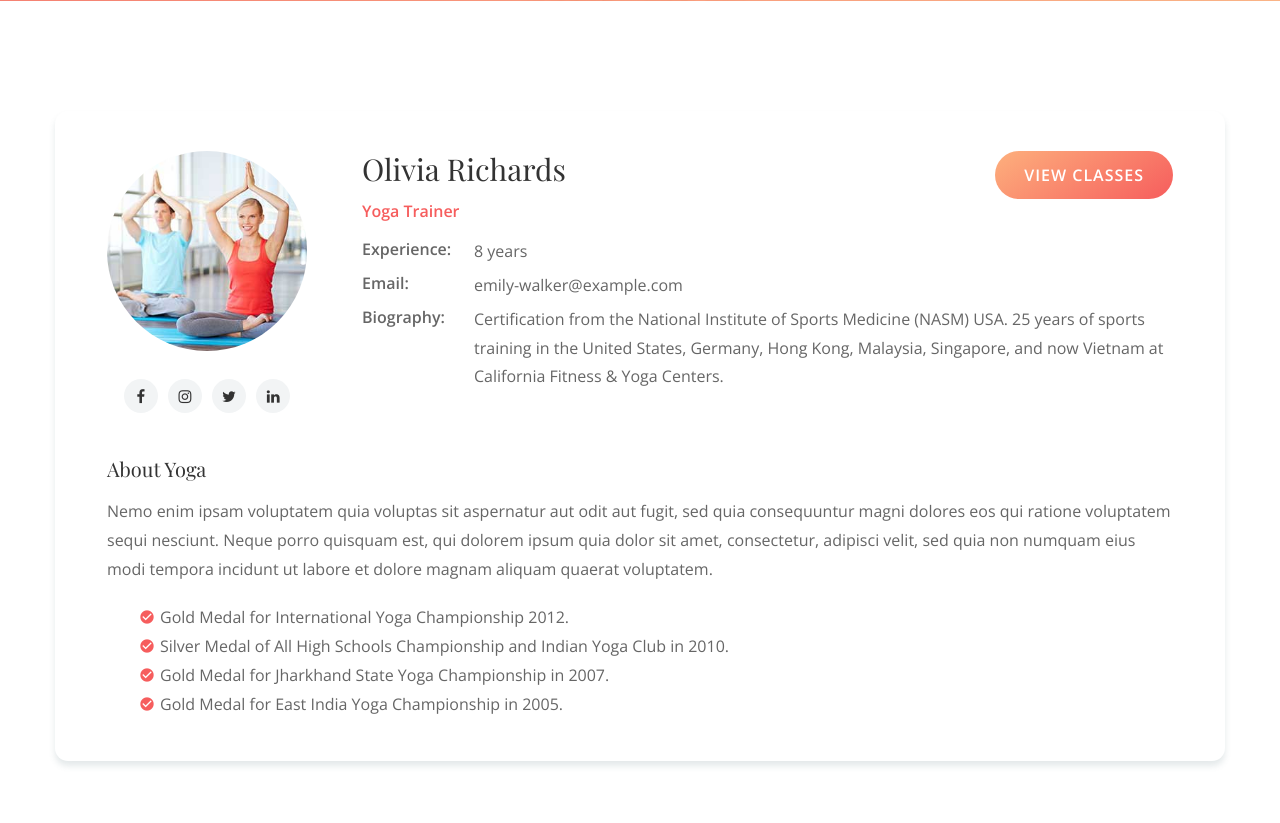
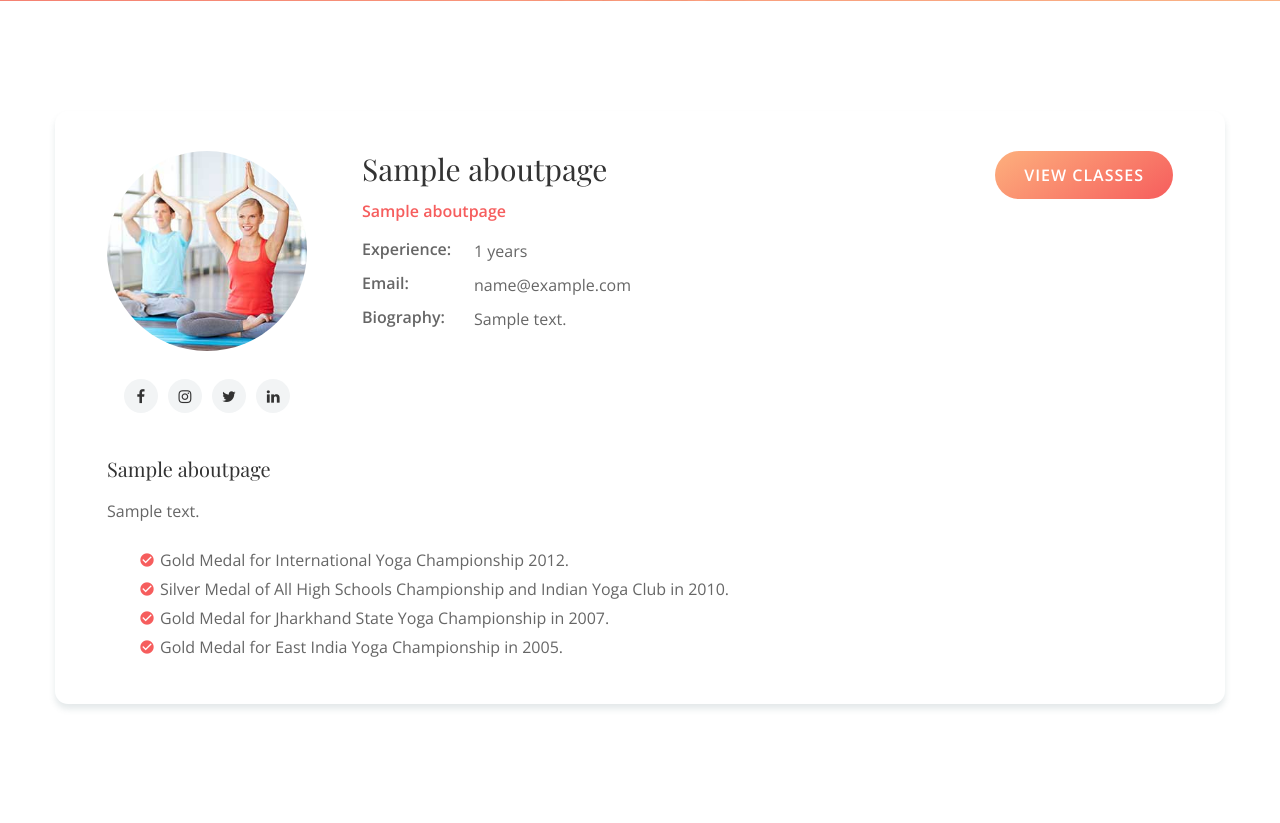
Before and after one commit to prathameshkhade/dikshas-fitness-studio, a Django app: page /about/ in a window 1280 px wide. Shown: the part 477-1300 px from the top of the page. Run offline with Django 4.2, Linux system fonts and the light colour scheme; tables that the repository leaves empty hold one stand-in row (values such as "Sample post"); some libraries are stand-ins or nearby versions; some web fonts are replaced.

Commit message:
done: about page is now dynamic
Need to add:archivements, ImageField, bootstap files are not loading. \n [18/Apr/2024 05:14:48] GET /static/js/bootstrap.min.js.map HTTP/1.1 404 1828 \n
[18/Apr/2024 05:14:48] GET /static/css/bootstrap.min.css.map HTTP/1.1 404 1834

```diff
--- a/src/project/views.py
+++ b/src/project/views.py
@@ -22,8 +22,4 @@ def about_view(request):
         'paragraph_description': table_data.paragraph_description
     }
 
-    print("-"*30)
-    print(data)
-    print("-"*30)
-
     return render(request, "about.html", data)
--- a/src/templates/about.html
+++ b/src/templates/about.html
@@ -112,19 +112,19 @@
                     </div>
                 </div>
                 <div class="td-right">
-                    <h3>Olivia Richards</h3>
-                    <h6>Yoga Trainer</h6>
+                    <h3>{{name}}</h3>
+                    <h6>{{title}}</h6>
                     <ul>
-                        <li><strong>Experience:</strong><p>8 years</p></li>
-                        <li><strong>Email:</strong><p>emily-walker@example.com</p></li>
-                        <li><strong>Biography:</strong><p>Certification from the National Institute of Sports Medicine (NASM) USA. 25 years of sports training in the United States, Germany, Hong Kong, Malaysia, Singapore, and now Vietnam at California Fitness & Yoga Centers.</p></li>
+                        <li><strong>Experience:</strong><p>{{experience}} years</p></li>
+                        <li><strong>Email:</strong><p>{{email}}</p></li>
+                        <li><strong>Biography:</strong><p>{{bio}}</p></li>
                     </ul>
                     <a href="#" class="site-btn sb-gradient">View classes</a>
                 </div>
             </div>
             <div class="trainer-details-text">
-                <h3>About Yoga</h3>
-                <p>Nemo enim ipsam voluptatem quia voluptas sit aspernatur aut odit aut fugit, sed quia consequuntur magni dolores eos qui ratione voluptatem sequi nesciunt. Neque porro quisquam est, qui dolorem ipsum quia dolor sit amet, consectetur, adipisci velit, sed quia non numquam eius modi tempora incidunt ut labore et dolore magnam aliquam quaerat voluptatem.</p>
+                <h3>{{paragraph_title}}</h3>
+                <p>{{paragraph_description}}</p>
                 <ul>
                     <li><i class="material-icons">check_circle</i>Gold Medal for International Yoga Championship 2012.</li>
                     <li><i class="material-icons">check_circle</i>Silver Medal of All High Schools Championship and Indian Yoga Club in 2010.</li>
```
